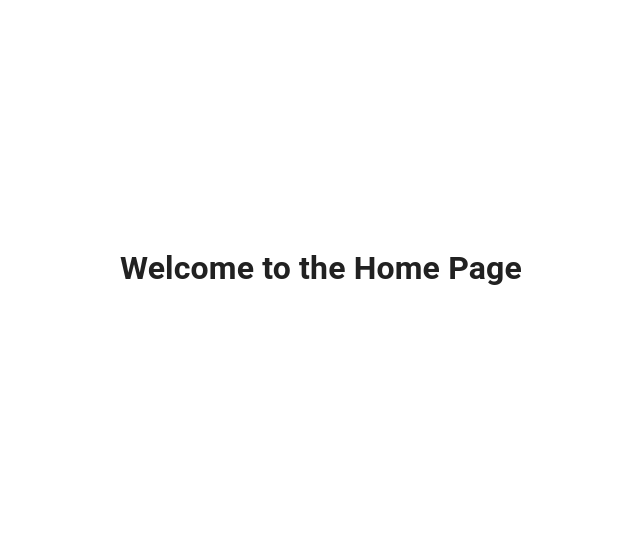
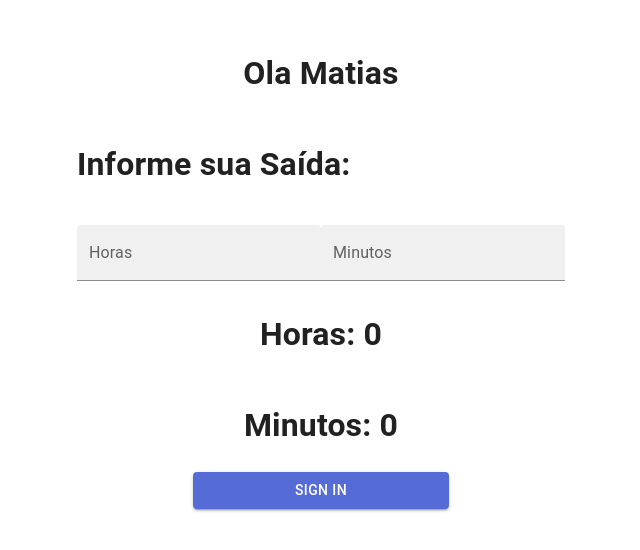
Before and after one commit to EvanioTech/ti-project, a React (Vite) app: page /Home in a window 1280 px wide. Shown: the part 132-682 px from the top of the page, without its empty margins (319-959 px from the left). Built offline with nearby package versions, Linux system fonts and the light colour scheme.

Commit message:
criado primeiro input

```diff
--- /dev/null
+++ b/src/pages/Home/home.css
@@ -0,0 +1,9 @@
+.textButton {
+
+
+    font-size: 1.5rem;
+    font-weight: 700;
+    text-align: center;
+    width: 20%;
+
+    }
--- a/src/pages/Home/index.tsx
+++ b/src/pages/Home/index.tsx
@@ -1,11 +1,53 @@
 import React from 'react';
+import { useState } from 'react';
+import { Box, Button, TextField } from '@mui/material';
+import { Link } from 'react-router-dom';
+import './home.css';
+
+
 
 
 const Home: React.FC = () => {
+
+    const [username, setUsername] = useState('Matias');
+    const [hours, setHours] = useState(0);
+    const [minutes, setMinutes] = useState(0);
+
     return (
-        <div>
-            <h1>Welcome to the Home Page</h1>
-        </div>
+        <Box
+            display="flex"
+            flexDirection="column"
+            alignItems="center"
+            justifyContent="center"
+            height="100vh"
+            width="100vw"
+            bgcolor="background.default"
+
+        >
+            <h1>Ola {username}</h1>
+            <Box
+            flexDirection='row'
+            >
+                <h1>Informe sua Saída:</h1>
+            <TextField label="Horas"
+             variant="filled"
+              type="number"
+               margin="normal"
+               onChange={(e) => setHours(Number(e.target.value))} />
+            <TextField label="Minutos"
+             type="number"
+              variant="filled"
+               margin="normal"
+               onChange={(e) => setMinutes(Number(e.target.value))}  />
+            </Box>
+            <h1>Horas: {hours}</h1>
+            <h1>Minutos: {minutes}</h1>
+            <Link className='textButton' to="/signIn">
+                <Button variant="contained" color='primary' fullWidth>
+                    Sign In
+                </Button>
+            </Link>
+        </Box>
     );
 };
 
--- a/src/pages/signIn/index.tsx
+++ b/src/pages/signIn/index.tsx
@@ -19,12 +19,10 @@ const SignIp: React.FC = () => {
             <TextField label="Username" variant="outlined" margin="normal" fullWidth />
 
             <TextField label="Password" type="password" variant="outlined" margin="normal" fullWidth />
-            <Link className='textButton' to="/Home">
-
-            <Button variant="contained" color='primary'  fullWidth  >
+            <Link className='buttonEntrar' to="/Home">
+            <Button variant="contained"   fullWidth color="secondary" >
                 Entrar
             </Button>
-
             </Link>
 
         </Box>
--- a/src/pages/signIn/styles.css
+++ b/src/pages/signIn/styles.css
@@ -1,8 +1,9 @@
-.textButton {
+.buttonEntrar {
+
 
   font-size: 1.5rem;
   font-weight: 700;
-
+  text-align: center;
   width: 100%;
 
   }
```
